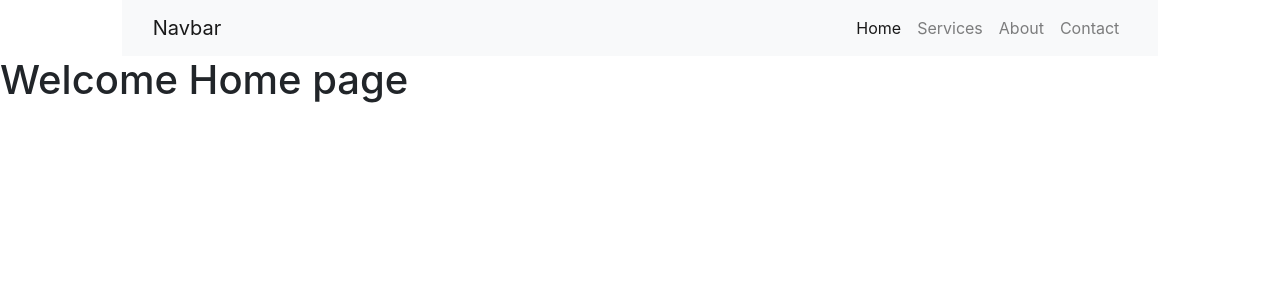
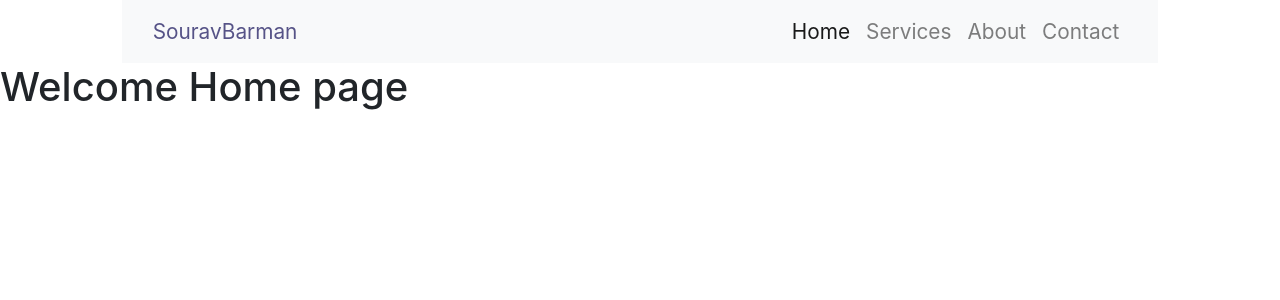
Before and after one commit to SouravBarman001/FirstReactWebsite, a React (Create React App) app: page / in a window 1280 px wide. Shown: the top 300 px of the page. Built offline with nearby package versions, Linux system fonts and the light colour scheme.

Commit message:
NavLink added and its works

```diff
--- a/src/index.css
+++ b/src/index.css
@@ -11,3 +11,36 @@ code {
   font-family: source-code-pro, Menlo, Monaco, Consolas, 'Courier New',
     monospace;
 }
+.navbar{
+
+  background-color: #fff !important;
+}
+
+.navbar-brand{
+font-size: 2.5rem;
+color: #565387 !important;
+
+}
+
+.navbar a{
+  font-size: 1.3rem;
+  text-transform: capitalize;
+}
+
+.navbar_active{
+  font-weight: bold;
+  border-bottom: 1px solid #7777af;
+}
+.navbar a:hover{
+  color: #1bdbe9 !important;
+}
+
+@media(max-width:991px){
+  .navbar-brand{
+    font-size: 1.5rem;
+  }
+  .menu_active{
+    font-weight: bold;
+    border-bottom: none;
+  }
+}
--- a/src/mycomponent/Navbar.jsx
+++ b/src/mycomponent/Navbar.jsx
@@ -1,4 +1,5 @@
 import React from 'react'
+import {NavLink} from "react-router-dom"
 
 const Navbar =()=>{
 
@@ -16,25 +17,25 @@ return(
 
 <nav className="navbar navbar-expand-lg navbar-light bg-light">
   <div className="container-fluid">
-    <a className="navbar-brand" href="#">Navbar</a>
+    <NavLink className="navbar-brand" to="/">SouravBarman</NavLink>
     <button className="navbar-toggler" type="button" data-bs-toggle="collapse" data-bs-target="#navbarSupportedContent" aria-controls="navbarSupportedContent" aria-expanded="false" aria-label="Toggle navigation">
       <span className="navbar-toggler-icon"></span>
     </button>
     <div className="collapse navbar-collapse" id="navbarSupportedContent">
       <ul className="navbar-nav ml-auto mb-2 mb-lg-0">
         <li className="nav-item">
-          <a className="nav-link active" aria-current="page" href="#">Home</a>
+          <NavLink className="nav-link active" aria-current="page" to="/">Home</NavLink>
         </li>
         <li className="nav-item">
-          <a className="nav-link" href="#">Services</a>
+          <NavLink className="nav-link" to="/services">Services</NavLink>
         </li>
 
         <li className="nav-item">
-          <a className="nav-link" href="#">About</a>
+          <NavLink className="nav-link" to="/about">About</NavLink>
         </li>
 
         <li className="nav-item">
-          <a className="nav-link" href="#">Contact</a>
+          <NavLink className="nav-link" to="/contact">Contact</NavLink>
         </li>
       </ul>
 
```
Also changed, not shown: 1 other file (tests, documents, lock files or other folders).
